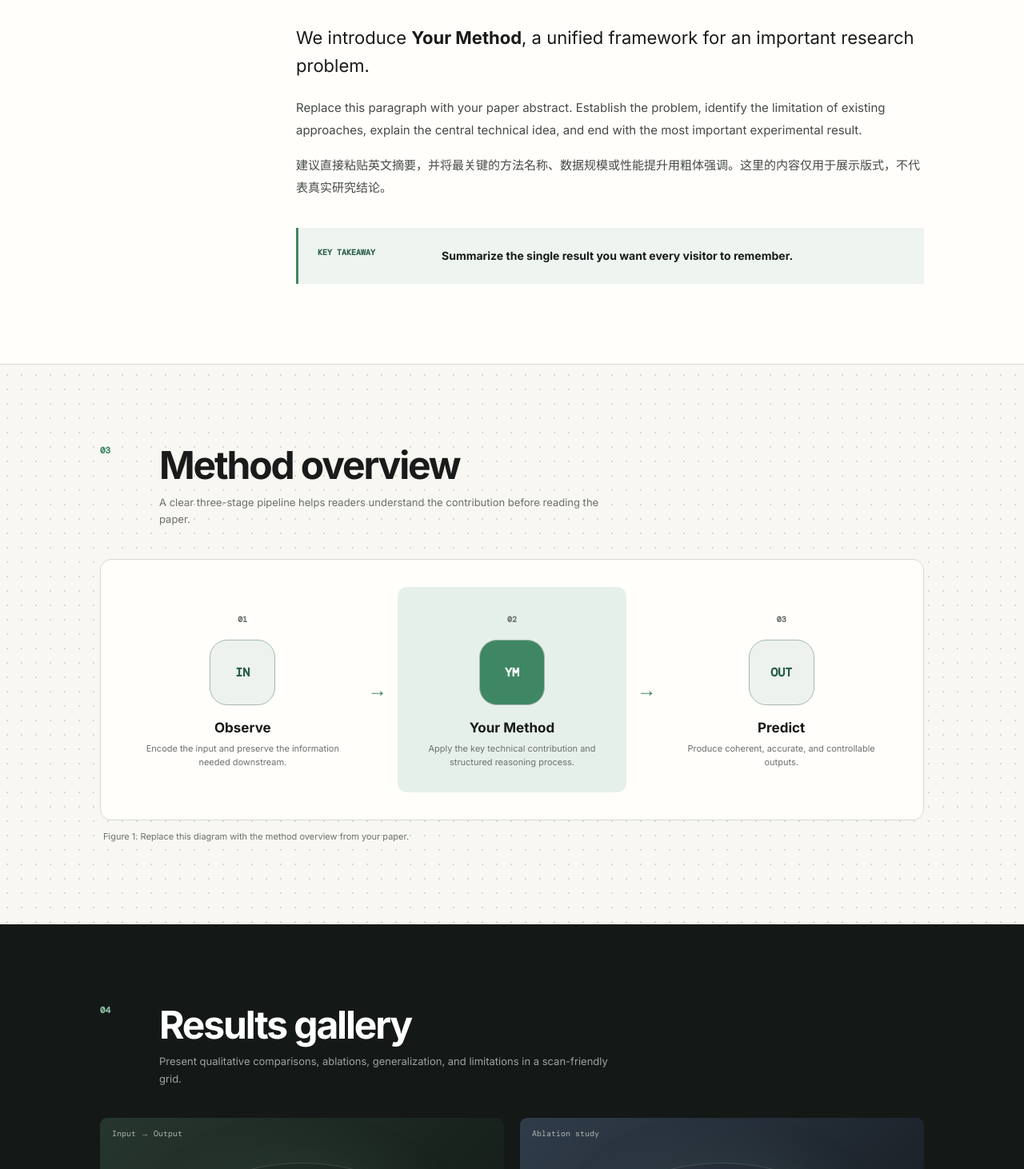
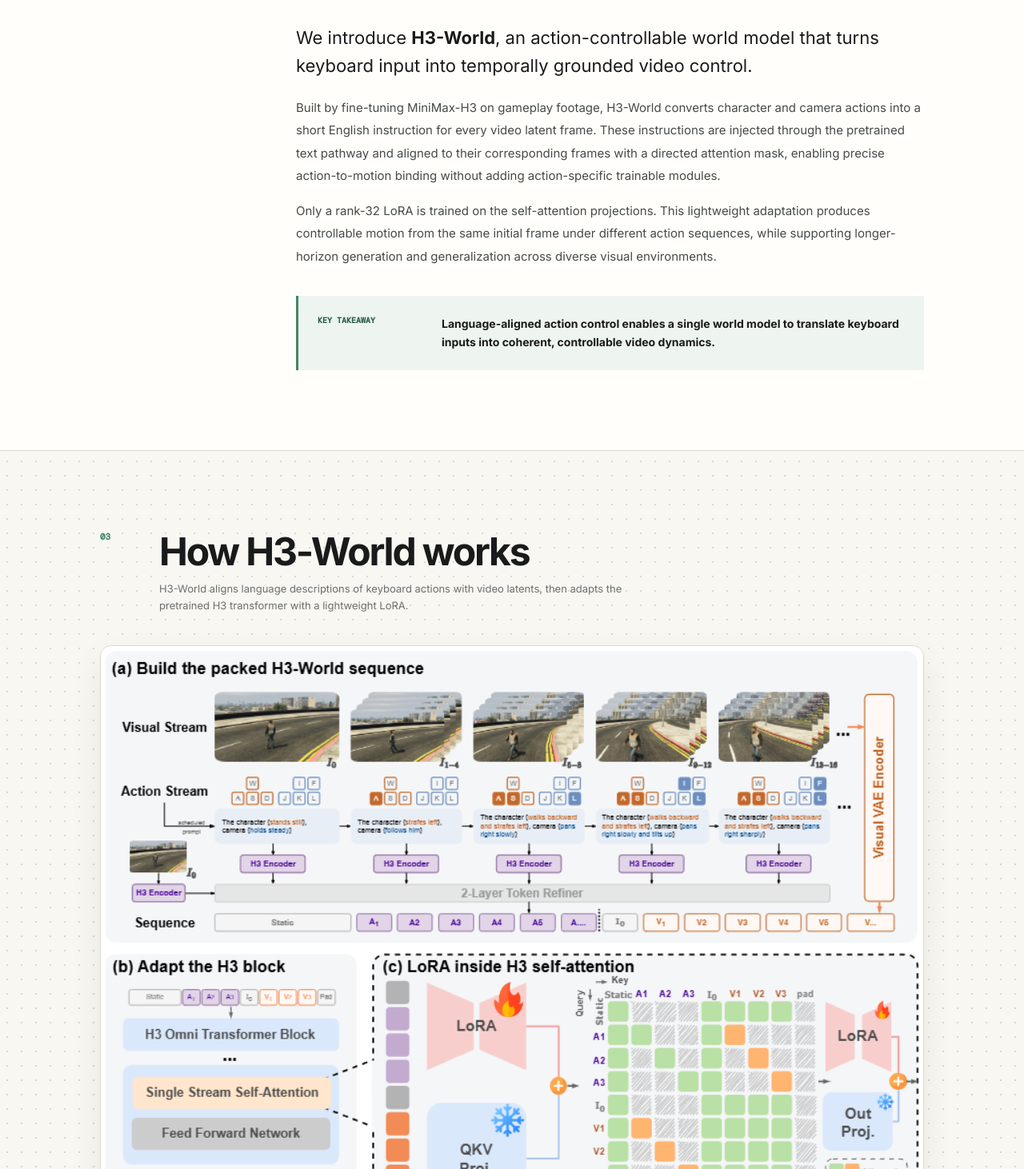
Before and after one commit to Danzer1xxxxChan/H3-World, a Vue app: page / in a window 1280 px wide. Shown: the part 2528-3990 px from the top of the page at 80% size. Built offline with nearby package versions, Linux system fonts and the light colour scheme.

Commit message:
Add abstract and method figure

```diff
--- a/src/App.vue
+++ b/src/App.vue
@@ -10,7 +10,6 @@
   {label:'Dune oasis',note:'Third-person navigation across an open desert scene.',video:'/demos/dune-oasis-forward.mp4'},
   {label:'Cathedral paladin',note:'Third-person forward motion in a detailed fantasy interior.',video:'/demos/cathedral-paladin-forward.mp4'}
 ]
-const gallery = [['Input → Output','Main qualitative comparison','g1'],['Ablation study','Contribution of each component','g2'],['Generalization','Results on unseen data','g3'],['Comparison','Against the strongest baseline','g4'],['Efficiency','Runtime and memory profile','g5'],['Failure cases','Limitations and future work','g6']]
 const bibtex = `@misc{chen2026h3world,
   title     = {H3-World: Turning Language Understanding into World Control},
   author    = {Danze Chen and Zeqing Wang and Ziyue Lin and Xingyi Yang and Yeying Jin},
@@ -22,9 +21,8 @@
   <header class="hero page-width"><div class="venue-pill">{{paper.venue}} · PROJECT PAGE</div><h1><span>{{paper.title}}</span>{{paper.subtitle}}</h1><p class="summary">{{paper.summary}}</p><div class="authors"><a v-for="author in authors" :key="author.name" href="#">{{author.name}}<sup>{{author.mark}}</sup></a></div><div class="affiliations"><span><sup>1</sup> Tencent</span><span><sup>2</sup> National University of Singapore</span><span><sup>3</sup> The Hong Kong Polytechnic University</span></div><div class="author-notes"><span>♣ Research internship at Tencent</span><span>* Corresponding authors</span><span>♦ Project leader</span></div><nav class="link-row" aria-label="Publication links"><a v-for="link in links" :key="link.label" :href="link.href" target="_blank" rel="noopener noreferrer"><span>{{link.icon}}</span>{{link.label}}</a></nav></header>
   <section class="page-width hero-media" aria-label="Paper teaser"><figure class="teaser-figure"><img src="/h3-world-teaser.jpg" alt="H3-World teaser showing a snowy mountain world, a neon city, a desert oasis, and a greenhouse environment"><figcaption><strong>H3-World</strong> enables character and camera control across diverse visual environments.</figcaption></figure></section>
   <section class="page-width section" id="demo"><div class="section-heading"><span>01</span><div><h2>Interactive world-control demos</h2><p>H3-World follows camera and character actions across diverse, open-ended visual environments.</p></div></div><div class="demo-grid"><article v-for="(demo,index) in demos" :key="demo.label" class="demo-card"><div class="demo-visual"><span class="demo-index">0{{index+1}}</span><video :src="demo.video" controls muted loop playsinline preload="metadata">Your browser does not support HTML video.</video></div><h3>{{demo.label}}</h3><p>{{demo.note}}</p></article></div></section>
-  <section class="paper-section" id="abstract"><div class="page-width text-layout"><div class="side-label"><span>02</span> ABSTRACT</div><div><h2>Abstract</h2><p class="abstract-lead">We introduce <strong>Your Method</strong>, a unified framework for an important research problem.</p><p>Replace this paragraph with your paper abstract. Establish the problem, identify the limitation of existing approaches, explain the central technical idea, and end with the most important experimental result.</p><p>建议直接粘贴英文摘要，并将最关键的方法名称、数据规模或性能提升用粗体强调。这里的内容仅用于展示版式，不代表真实研究结论。</p><div class="highlight"><span>KEY TAKEAWAY</span><strong>Summarize the single result you want every visitor to remember.</strong></div></div></div></section>
-  <section class="page-width section" id="method"><div class="section-heading"><span>03</span><div><h2>Method overview</h2><p>A clear three-stage pipeline helps readers understand the contribution before reading the paper.</p></div></div><div class="pipeline-card"><div class="pipeline-stage"><span>01</span><div class="pipeline-icon">IN</div><h3>Observe</h3><p>Encode the input and preserve the information needed downstream.</p></div><div class="connector">→</div><div class="pipeline-stage featured"><span>02</span><div class="pipeline-icon">YM</div><h3>Your Method</h3><p>Apply the key technical contribution and structured reasoning process.</p></div><div class="connector">→</div><div class="pipeline-stage"><span>03</span><div class="pipeline-icon">OUT</div><h3>Predict</h3><p>Produce coherent, accurate, and controllable outputs.</p></div></div><p class="caption">Figure 1. Replace this diagram with the method overview from your paper.</p></section>
-  <section class="results-band" id="results"><div class="page-width section"><div class="section-heading light-heading"><span>04</span><div><h2>Results gallery</h2><p>Present qualitative comparisons, ablations, generalization, and limitations in a scan-friendly grid.</p></div></div><div class="gallery-grid"><figure v-for="item in gallery" :key="item[0]"><div class="gallery-visual" :class="item[2]"><span>{{item[0]}}</span><b>RESULT<br>MEDIA</b></div><figcaption><strong>{{item[0]}}</strong><span>{{item[1]}}</span></figcaption></figure></div></div></section>
-  <section class="page-width section citation" id="citation"><div class="section-heading"><span>05</span><div><h2>BibTeX</h2><p>If you find this work useful, please consider citing it.</p></div></div><div class="bibtex-card"><button @click="copyBibtex">{{copied?'Copied ✓':'Copy BibTeX'}}</button><pre>{{bibtex}}</pre></div></section>
+  <section class="paper-section" id="abstract"><div class="page-width text-layout"><div class="side-label"><span>02</span> ABSTRACT</div><div><h2>Abstract</h2><p class="abstract-lead">We introduce <strong>H3-World</strong>, an action-controllable world model that turns keyboard input into temporally grounded video control.</p><p>Built by fine-tuning MiniMax-H3 on gameplay footage, H3-World converts character and camera actions into a short English instruction for every video latent frame. These instructions are injected through the pretrained text pathway and aligned to their corresponding frames with a directed attention mask, enabling precise action-to-motion binding without adding action-specific trainable modules.</p><p>Only a rank-32 LoRA is trained on the self-attention projections. This lightweight adaptation produces controllable motion from the same initial frame under different action sequences, while supporting longer-horizon generation and generalization across diverse visual environments.</p><div class="highlight"><span>KEY TAKEAWAY</span><strong>Language-aligned action control enables a single world model to translate keyboard inputs into coherent, controllable video dynamics.</strong></div></div></div></section>
+  <section class="page-width section" id="method"><div class="section-heading"><span>03</span><div><h2>How H3-World works</h2><p>H3-World aligns language descriptions of keyboard actions with video latents, then adapts the pretrained H3 transformer with a lightweight LoRA.</p></div></div><figure class="method-figure"><img src="/h3-world-method.png" alt="H3-World method diagram showing packed visual and action streams, H3 block adaptation, LoRA, and directed masked attention"><figcaption><strong>Figure 1.</strong> H3-World packs visual tokens and latent-aligned action language into one sequence. A directed attention mask binds each action description to its corresponding visual latent, while LoRA adapts the H3 self-attention projections.</figcaption></figure></section>
+  <section class="page-width section citation" id="citation"><div class="section-heading"><span>04</span><div><h2>BibTeX</h2><p>If you find this work useful, please consider citing it.</p></div></div><div class="bibtex-card"><button @click="copyBibtex">{{copied?'Copied ✓':'Copy BibTeX'}}</button><pre>{{bibtex}}</pre></div></section>
   <footer><div class="page-width"><span>H3-WORLD · 2026</span><p>Turning Language Understanding into World Control.</p><a href="#">Back to top ↑</a></div></footer>
 </main></template>
```
Also changed, not shown: public/h3-world-method.png (added), src/style.css.
